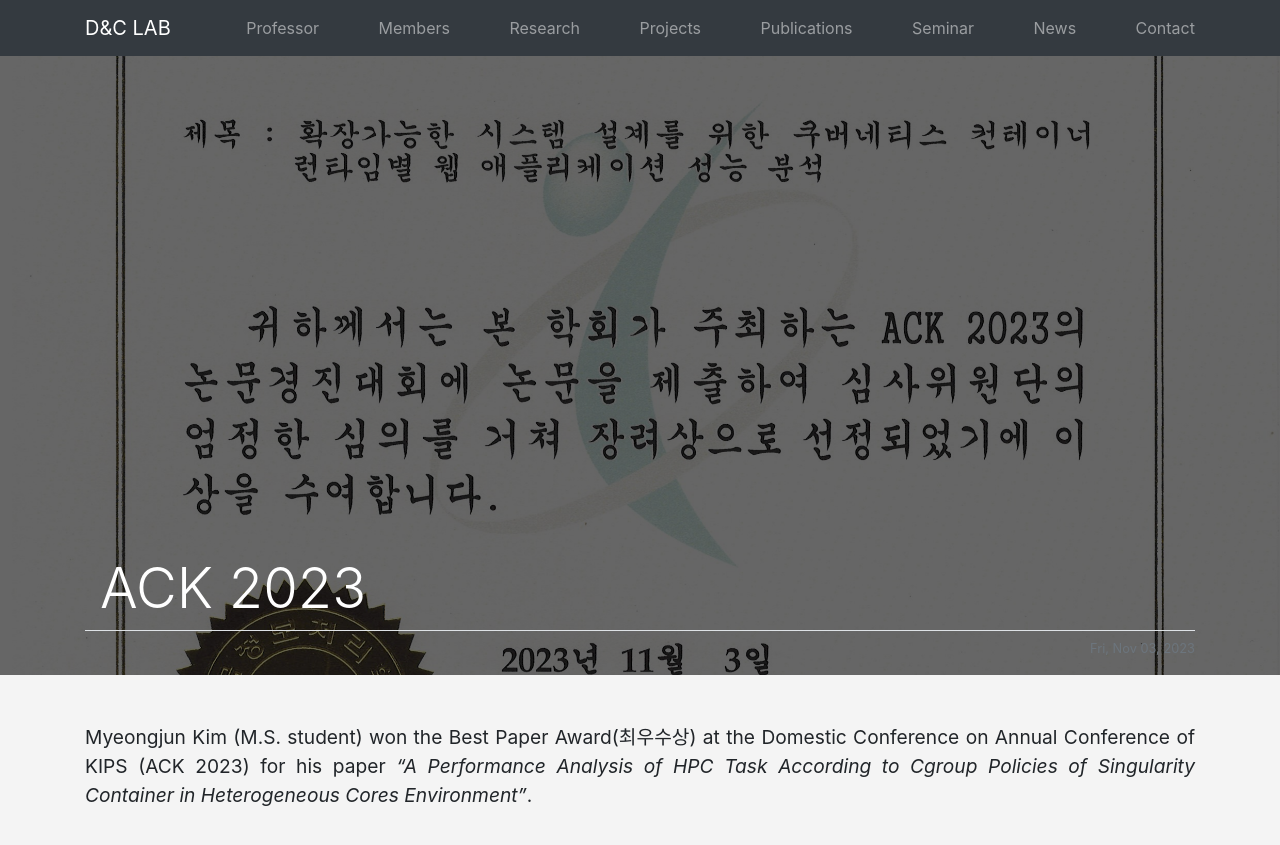
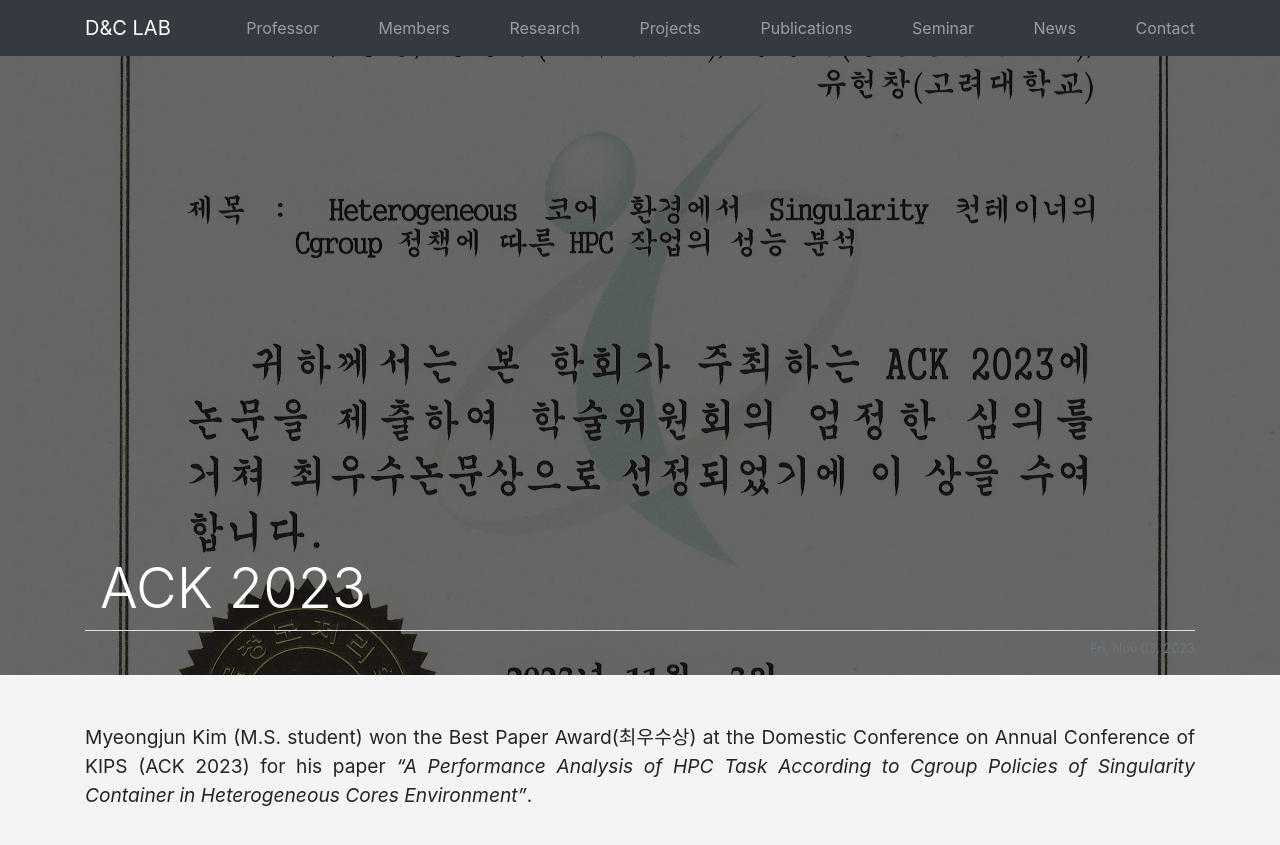
Before and after one commit to KU-Cloud/ku-cloud.github.io, a Jekyll site: the page built from _posts/2023-11-03-ACK-2023-8.md, in a window 1280 px wide and 900 px high. Shown: the top 845 px of the window. Built offline with Jekyll 4.4.1, drawn with Linux system fonts in a browser that asks for light colours.

Commit message:
bugfix - path of images

```diff
--- a/_posts/2023-11-03-ACK-2023-8.md
+++ b/_posts/2023-11-03-ACK-2023-8.md
@@ -3,7 +3,7 @@ layout: news
 title: ACK 2023
 categories: [news]
 cover:
-    src: /assets/posts/news/2023-11-03-KCC-2023/minjae-2.jpg
+    src: /assets/posts/news/2023-11-03-KCC-2023/myeongjun-2.jpg
     alt: "Myeongjun Kim (M.S. student)'s award."
 ---
 
```
Also changed, not shown: _posts/2023-11-03-ACK-2023-6.md (+1 -1 lines).
